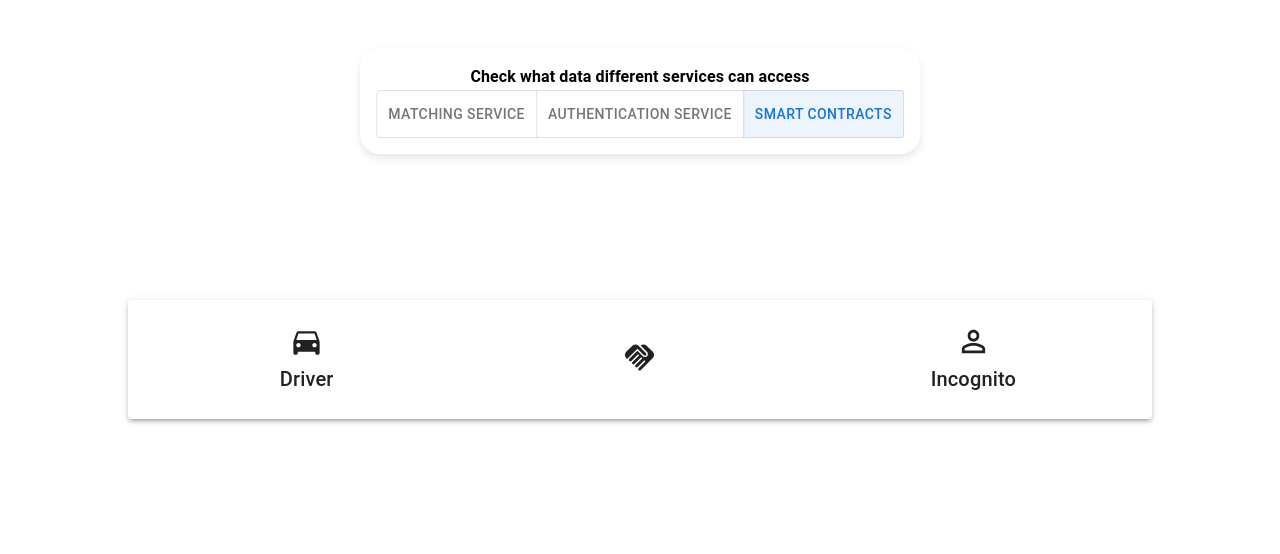
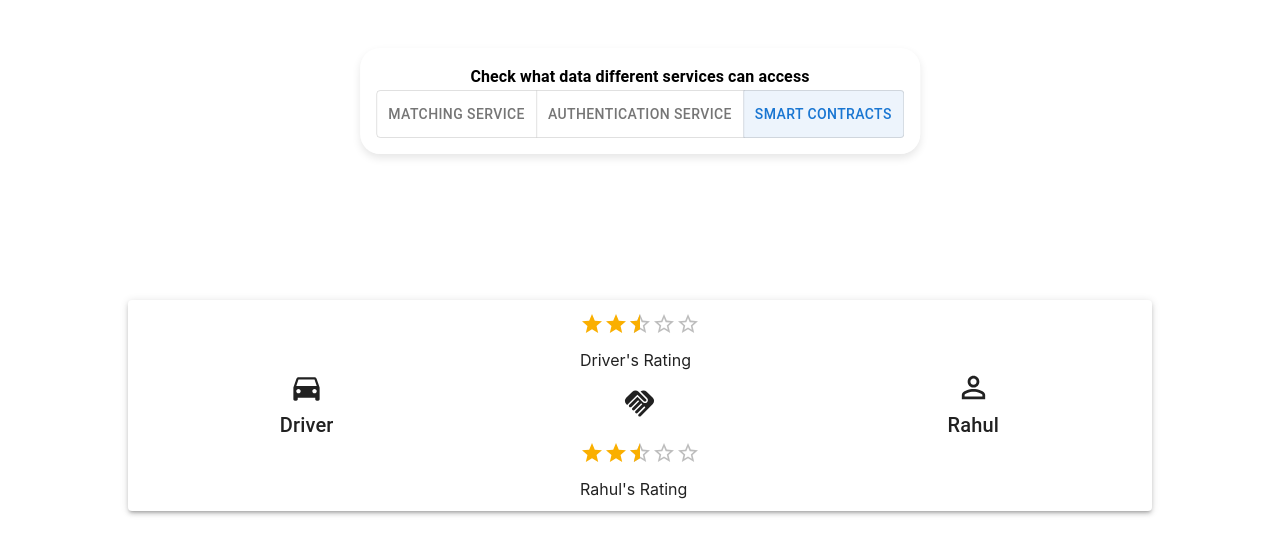
Before and after one commit to AnonymerNiklasistanonym/SofDCar-Hackathon-II-Privacy-Drifters-Backup, a React (Create React App) app in the folder sofd-frontend/: page /smart-contract in a window 1280 px wide. Shown: the top 554 px of the page. Built offline with nearby package versions, Linux system fonts and the light colour scheme.

Commit message:
update the files

```diff
--- a/sofd-frontend/package.json
+++ b/sofd-frontend/package.json
@@ -8,6 +8,7 @@
     "@material-ui/core": "^4.12.4",
     "@material-ui/icons": "^4.11.3",
     "@mui/icons-material": "^5.14.16",
+    "@mui/lab": "^5.0.0-alpha.152",
     "@mui/material": "^5.14.17",
     "@testing-library/jest-dom": "^5.17.0",
     "@testing-library/react": "^13.4.0",
--- a/sofd-frontend/src/pages/SmartContractPage.jsx
+++ b/sofd-frontend/src/pages/SmartContractPage.jsx
@@ -2,15 +2,15 @@ import React from "react";
 import { Grid, Typography, Paper } from "@material-ui/core";
 import { makeStyles } from "@material-ui/core/styles";
 import IncognitoIcon from "@material-ui/icons/PermIdentity";
-import DirectionsCarIcon from '@mui/icons-material/DirectionsCar';
-import HandshakeIcon from '@mui/icons-material/Handshake';
-
+import DirectionsCarIcon from "@mui/icons-material/DirectionsCar";
+import HandshakeIcon from "@mui/icons-material/Handshake";
+import Rating from "@mui/lab/Rating";
 
 const useStyles = makeStyles((theme) => ({
   root: {
     flexGrow: 1,
     width: "80%",
-    height: "100%",
+    height: "80%",
     displayflex: "flex",
     flexDirection: "column",
     alignItems: "center",
@@ -34,6 +34,20 @@ const SmartContractPage = () => {
   return (
     <div className={classes.root} style={{ marginTop: 300 }}>
       <Paper className={classes.elevatedDiv}>
+        <Grid
+          container
+          spacing={3}
+          alignItems="center"
+          justify="center"
+          justifyContent="space-between"
+        >
+          <div>
+            <div style={{ marginBottom: 10 }}>
+              <Rating value={2.5} precision={0.5} readOnly />
+            </div>
+            <div>Driver's Rating</div>
+          </div>
+        </Grid>
         <Grid container spacing={3} alignItems="center" justify="center">
           <Grid item xs={12} sm={4} className={classes.item}>
             <DirectionsCarIcon fontSize="large" />
@@ -44,8 +58,23 @@ const SmartContractPage = () => {
           </Grid>
           <Grid item xs={12} sm={4} className={classes.item}>
             <IncognitoIcon fontSize="large" />
-            <Typography variant="h6">Incognito</Typography>
+            <Typography variant="h6">Rahul</Typography>
           </Grid>
+        </Grid>
+        <Grid
+          container
+          spacing={3}
+          alignItems="center"
+          justify="center"
+          justifyContent="space-between"
+          marginTop="50px"
+        >
+          <div>
+            <div style={{ marginBottom: 10 }}>
+              <Rating value={2.5} precision={0.5} readOnly />
+            </div>
+            <div>Rahul's Rating</div>
+          </div>
         </Grid>
       </Paper>
     </div>
```
Also changed, not shown: 1 other file (tests, documents, lock files or other folders).
